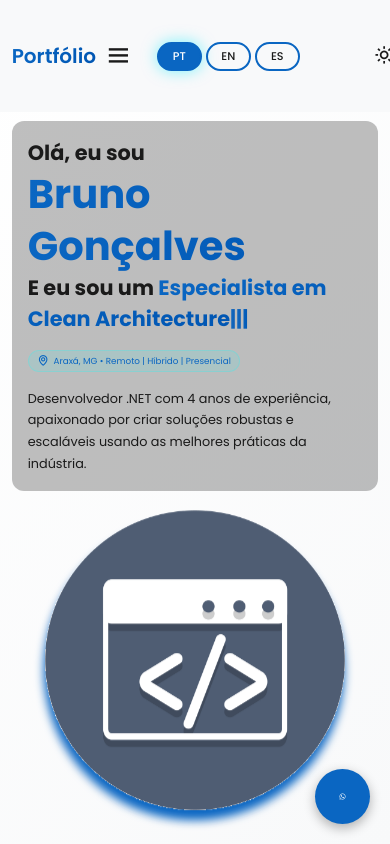
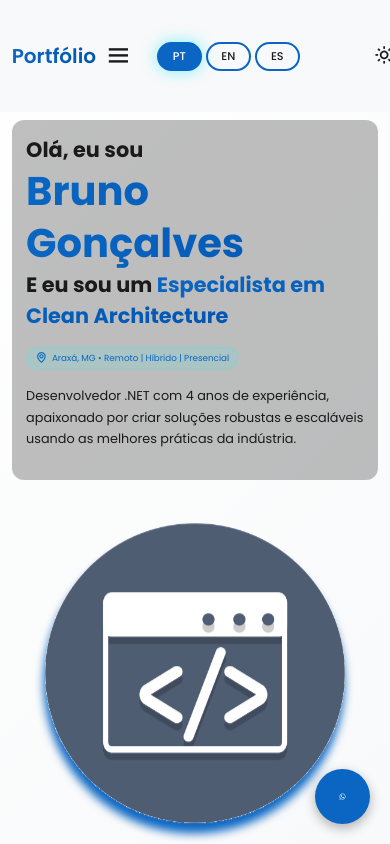
Before and after one commit to brunogoncalves99/devbrunogoncalves, a website: page index.html in a window 390 px wide. Shown: the top 844 px of the page. Drawn offline with nearby package versions, Linux system fonts and the light colour scheme; animation ran at ten frames a second.

Commit message:
correção

```diff
--- a/src/css/style.css
+++ b/src/css/style.css
@@ -360,11 +360,27 @@ section {
 
 .home {
     display: flex;
+    flex-wrap: wrap;
     justify-content: center;
     align-items: center;
+    gap: 3rem;
     background: linear-gradient(45deg, var(--main-color), var(--secondary-color), var(--main-color));
     background-size: 400% 400%;
     animation: gradientBG 20s ease infinite;
+}
+
+.home-content {
+    flex: 1 1 45rem;
+    max-width: 90;
+    min-width: 34rem;
+    padding: 2.5rem;
+    background: rgba(0, 0, 0, 0.25);
+    border-radius: 1.5rem;
+}
+
+.home-img {
+    flex: 1 1 30rem;
+    max-width: 38rem;
 }
 
 @keyframes gradientBG {
@@ -433,6 +449,12 @@ section {
     padding-top: 120px;
   }
 
+  .home-content {
+    max-width: 100%;
+    min-width: auto;
+    padding: 1.8rem;
+  }
+
   .home-content h1 {
     font-size: 3.8rem;
   }
@@ -444,12 +466,6 @@ section {
   .home-content p {
     font-size: 1.4rem;
   }
-}
-
-.home-content {
-    background: rgba(0, 0, 0, 0.25);
-    padding: 2rem;
-    border-radius: 1.5rem;
 }
 
 .home-content h3 {
--- a/src/js/script.js
+++ b/src/js/script.js
@@ -181,9 +181,20 @@ function initializeTyped() {
     if (!window.Typed) return;
 
     const typedElement = document.getElementById('typed');
-    if (typedElement && typedElement._typed) {
+    if (!typedElement) return;
+
+    // Remove any existing Typed.js instance + leftover cursor elements
+    if (typedElement._typed) {
         typedElement._typed.destroy();
     }
+
+    const previousCursor = typedElement.parentElement?.querySelector('.typed-cursor');
+    if (previousCursor) {
+        previousCursor.remove();
+    }
+
+    // Ensure we start from a clean state (no partial text when switching languages)
+    typedElement.textContent = '';
 
     const defaultTypedStrings = [
         'Desenvolvedor .NET',
@@ -203,7 +214,11 @@ function initializeTyped() {
         typeSpeed: 60,
         backSpeed: 30,
         backDelay: 1500,
-        loop: true
+        loop: true,
+        showCursor: false,
+        smartBackspace: true,
+        fadeOut: true,
+        fadeOutDelay: 300
     });
 }
 
```
